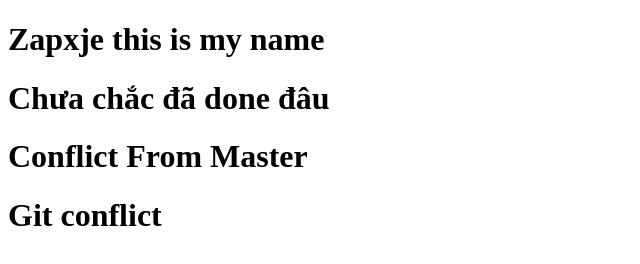
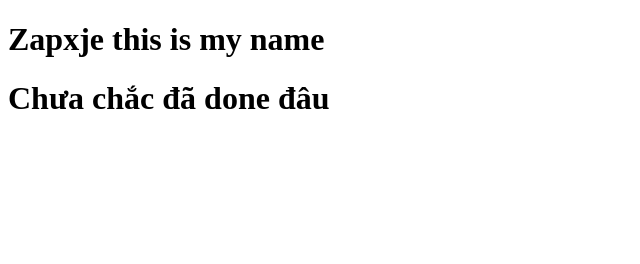
Before and after one commit to zapxje/git, a plain HTML site: page github/index.html in a window 1280 px wide. Shown: the whole page, without its empty margins (0-640 px from the left). Drawn offline with Linux system fonts and the light colour scheme.

Commit message:
conflict

```diff
--- a/github/index.html
+++ b/github/index.html
@@ -8,7 +8,5 @@
 <body>
     <h1>Zapxje this is my name</h1>
     <h1>Chưa chắc đã done đâu</h1>
-    <h1>Conflict From Master</h1>
-    <h1>Git conflict</h1>
 </body>
 </html>
```
